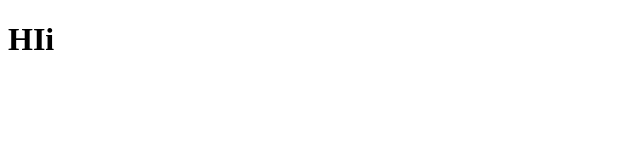
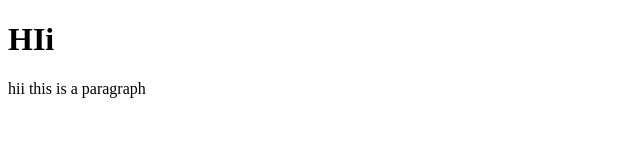
Before and after one commit to Wasiq-Tariq11/DemoRepository, a plain HTML site: page index.html in a window 1280 px wide. Shown: the whole page, without its empty margins (0-640 px from the left). Drawn offline with Linux system fonts and the light colour scheme.

Commit message:
Add new paragraph

```diff
--- a/index.html
+++ b/index.html
@@ -7,5 +7,6 @@
 </head>
 <body>
     <h1>HIi</h1>
+    <p>hii this is a paragraph</p>
 </body>
 </html>
```
